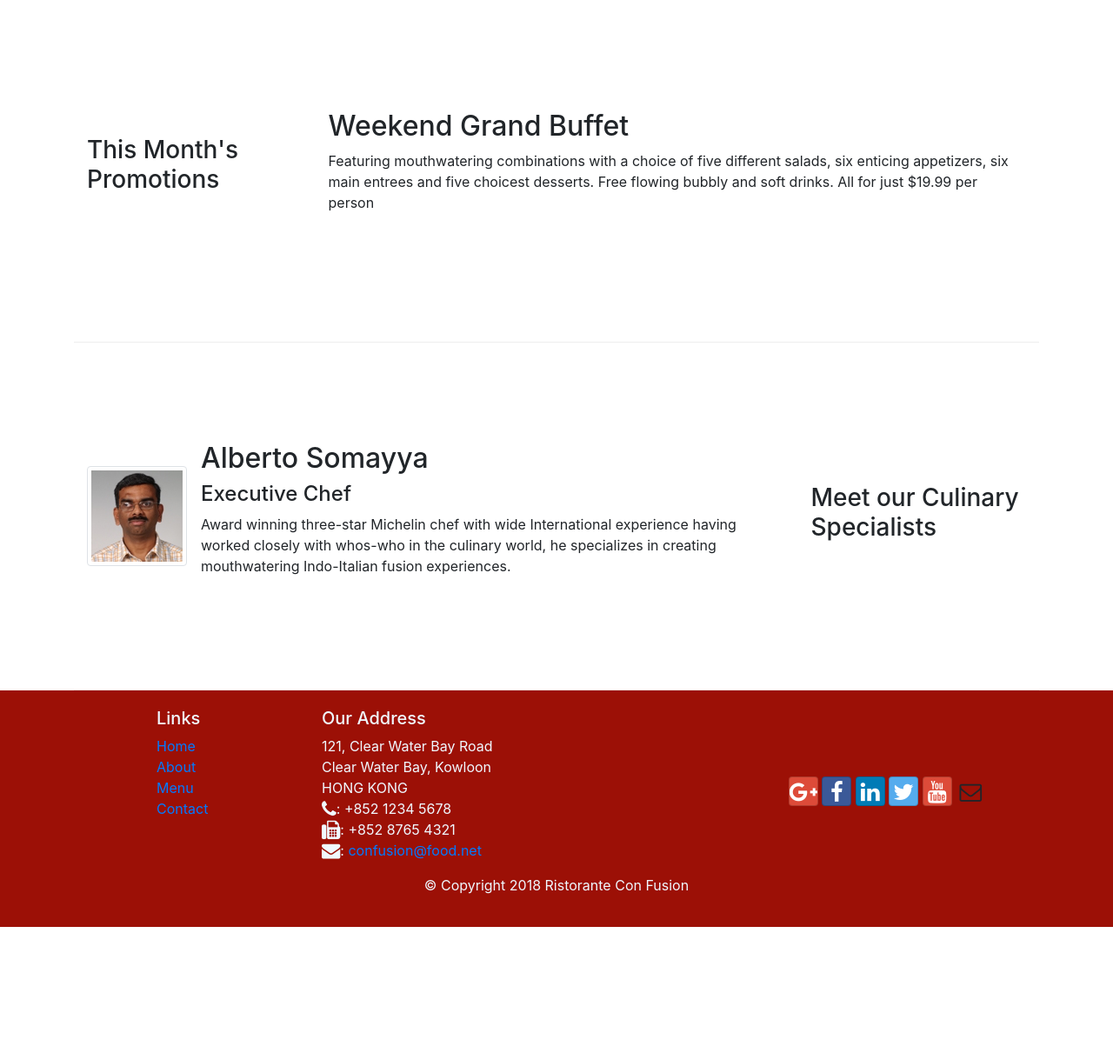
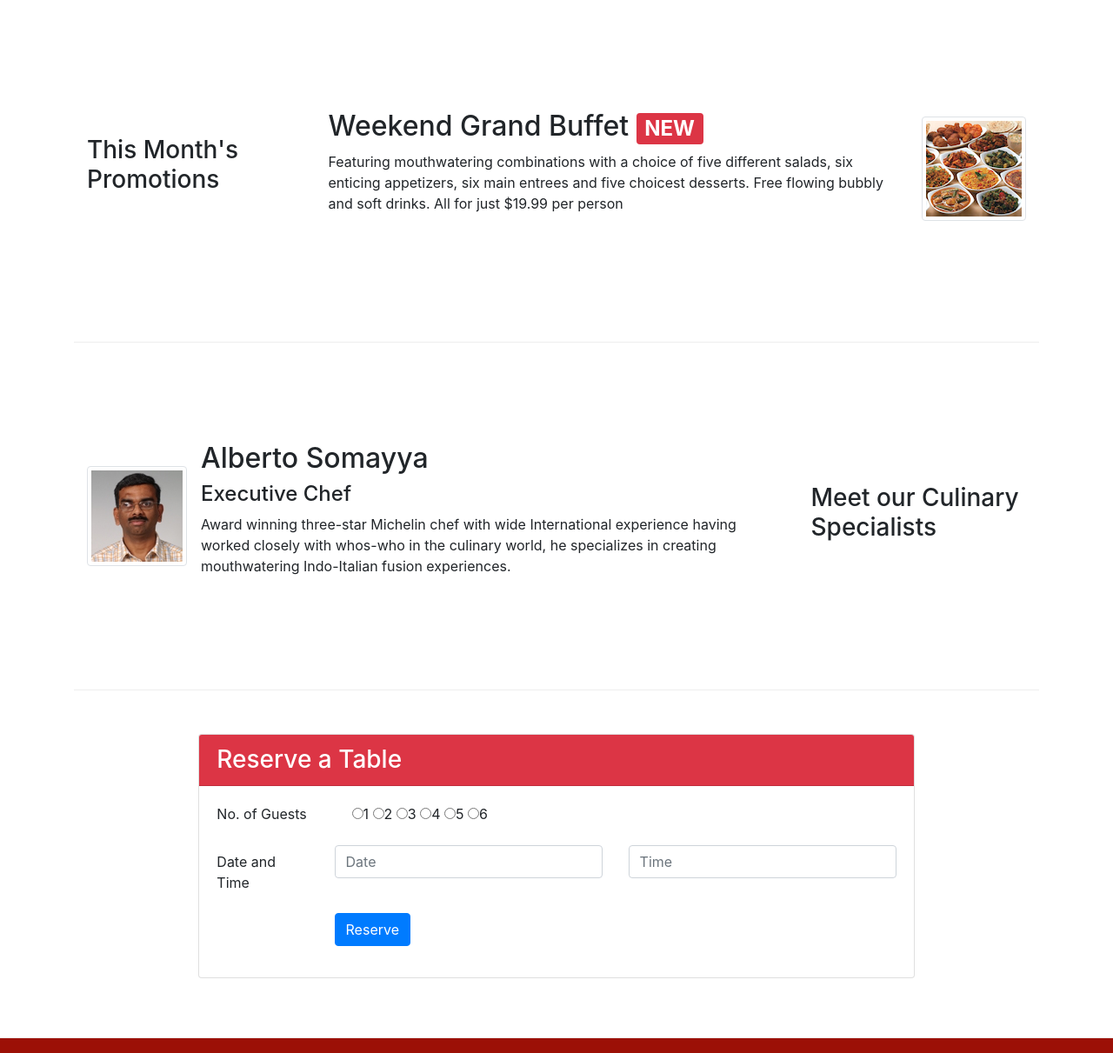
Before and after one commit to subodra999/BootstrapConFusion, a website: page index.html in a window 1280 px wide. Shown: the part 740-1951 px from the top of the page at 87% size. Before the commit the page ends 1806 px from the top, so only its background shows below. Drawn offline with nearby package versions, Linux system fonts and the light colour scheme.

Commit message:
assignment 2

```diff
--- a/index.html
+++ b/index.html
@@ -42,8 +42,13 @@
                     <h1>Ristorante con Fusion</h1>
                     <p>We take inspiration from the World's best cuisines, and create a unique fusion experience. Our lipsmacking creations will tickle your culinary senses!</p>
                 </div>
-                <div class="col-12 col-sm align-self-center">
+                <div class="col-12 col-sm-3 align-self-center">
                     <img src="img/logo.png" class="img-fluid">
+                </div>
+                <div class="col-12 col-sm-3 align-self-center">
+                    <a href="#reserve" type="button" class="btn btn-sm btn-warning btn-block" >
+                        Reserve Table
+                    </a>
                 </div>
             </div>
         </div>
@@ -71,8 +76,13 @@
                 <h3>This Month's Promotions</h3>
             </div>
             <div class="col col-sm col-md">
-                <h2>Weekend Grand Buffet</h2>
-                <p>Featuring mouthwatering combinations with a choice of five different salads, six enticing appetizers, six main entrees and five choicest desserts. Free flowing bubbly and soft drinks. All for just $19.99 per person </p>
+                <div class="media">
+                    <div class="media-body">
+                        <h2 class="mt-0">Weekend Grand Buffet <span class="badge badge-danger">NEW</span></h2>
+                        <p class="d-none d-sm-block">Featuring mouthwatering combinations with a choice of five different salads, six enticing appetizers, six main entrees and five choicest desserts. Free flowing bubbly and soft drinks. All for just $19.99 per person </p>
+                    </div>
+                    <img class="d-flex ml-3 img-thumbnail align-self-center" src="img/buffet.png" alt="Buffet">
+                </div>
             </div>
         </div>
 
@@ -92,6 +102,49 @@
                             creating mouthwatering Indo-Italian fusion experiences.
                         </p>
                     </div>
+                </div>
+            </div>
+        </div>
+    </div>
+
+    <div class="row row-content" id="reserve">
+        <div class="col-12 col-sm-8 offset-sm-2">
+            <div class="card">
+                <h3 class="card-header bg-danger text-white">Reserve a Table</h3>
+                <div class="card-body">
+                    <form>
+                        <div class="form-group row">
+                            <div class="col-12 col-sm-2">
+                                <label class="form-check-label">No. of Guests</label>
+                            </div>
+                            <div class="col-12 col-sm-10">
+                                <div class="form-check">
+                                    <div class="radio">
+                                        <label class="radio-inline"><input type="radio" name="one">1</label>
+                                        <label class="radio-inline"><input type="radio" name="one">2</label>
+                                        <label class="radio-inline"><input type="radio" name="one">3</label>
+                                        <label class="radio-inline"><input type="radio" name="one">4</label>
+                                        <label class="radio-inline"><input type="radio" name="one">5</label>
+                                        <label class="radio-inline"><input type="radio" name="one">6</label>
+                                    </div>
+                                </div>
+                            </div>
+                        </div>
+                        <div class="form-group row">
+                            <label class="col-sm-2 col-form-label">Date and Time</label>
+                            <div class="col-12 col-sm-5">
+                                <input type="text" class="form-control" id="date" placeholder="Date">
+                            </div>
+                            <div class="col-12 col-sm-5">
+                                <input type="text" class="form-control" id="time" placeholder="Time">
+                            </div>
+                        </div>
+                        <div class="form-group row">
+                            <div class="offset-sm-2 col-sm-3">
+                                <button type="submit" class="btn btn-primary">Reserve</button>
+                            </div>
+                        </div>
+                    </form>
                 </div>
             </div>
         </div>
```
